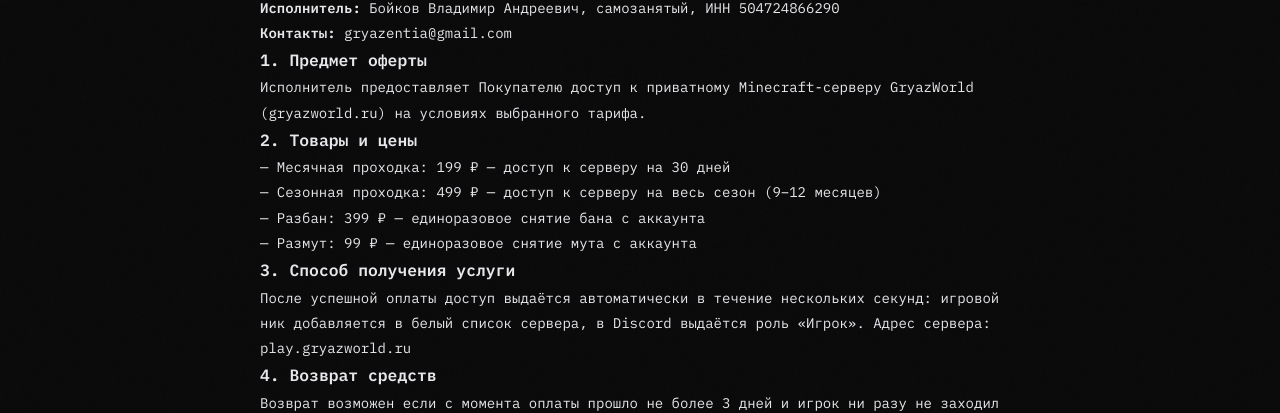
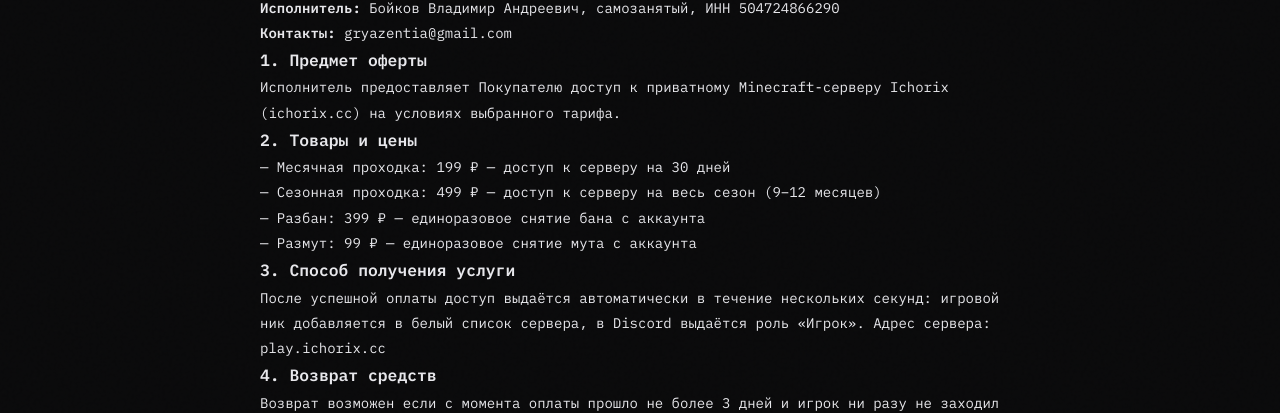
Before and after one commit to dkoov/gryazworld, a React (Vite) app in the folder frontend/: page /oferta in a window 1280 px wide. Shown: the part 188-601 px from the top of the page. Built offline with nearby package versions, Linux system fonts and the light colour scheme; no server answers; a web font is replaced by a local one.

Commit message:
замена gryazworld.ru на ichorix.cc, домены авторизация

```diff
--- a/frontend/src/api.js
+++ b/frontend/src/api.js
@@ -149,7 +149,7 @@
 }
 
 export const DISCORD_CLIENT_ID = import.meta.env.VITE_DISCORD_CLIENT_ID || ''
-export const DISCORD_REDIRECT_URI = import.meta.env.VITE_REDIRECT_URI || 'https://gryazworld.ru/cabinet'
+export const DISCORD_REDIRECT_URI = import.meta.env.VITE_REDIRECT_URI || 'https://ichorix.cc/cabinet'
 
 export async function createPayment(items) {
   if (!getSessionToken()) throw new Error('Нужно войти через Discord')
--- a/frontend/src/pages/CommunityPage.jsx
+++ b/frontend/src/pages/CommunityPage.jsx
@@ -520,7 +520,7 @@
         <div className="inp-group">
           <label>Ссылка на общину</label>
           <div style={{ display: 'flex', alignItems: 'center', gap: 4 }}>
-            <span style={{ color: 'var(--muted)', fontSize: 13, whiteSpace: 'nowrap' }}>gryazworld.ru/c/</span>
+            <span style={{ color: 'var(--muted)', fontSize: 13, whiteSpace: 'nowrap' }}>ichorix.cc/c/</span>
             <input
               type="text"
               value={editForm.slug || ''}
--- a/frontend/src/pages/OfertaPage.jsx
+++ b/frontend/src/pages/OfertaPage.jsx
@@ -8,7 +8,7 @@
       <p><strong>Контакты:</strong> gryazentia@gmail.com</p>
 
       <h3>1. Предмет оферты</h3>
-      <p>Исполнитель предоставляет Покупателю доступ к приватному Minecraft-серверу GryazWorld (gryazworld.ru) на условиях выбранного тарифа.</p>
+      <p>Исполнитель предоставляет Покупателю доступ к приватному Minecraft-серверу Ichorix (ichorix.cc) на условиях выбранного тарифа.</p>
 
       <h3>2. Товары и цены</h3>
       <p>— Месячная проходка: 199 ₽ — доступ к серверу на 30 дней</p>
@@ -17,7 +17,7 @@
       <p>— Размут: 99 ₽ — единоразовое снятие мута с аккаунта</p>
 
       <h3>3. Способ получения услуги</h3>
-      <p>После успешной оплаты доступ выдаётся автоматически в течение нескольких секунд: игровой ник добавляется в белый список сервера, в Discord выдаётся роль «Игрок». Адрес сервера: play.gryazworld.ru</p>
+      <p>После успешной оплаты доступ выдаётся автоматически в течение нескольких секунд: игровой ник добавляется в белый список сервера, в Discord выдаётся роль «Игрок». Адрес сервера: play.ichorix.cc</p>
 
       <h3>4. Возврат средств</h3>
       <p>Возврат возможен если с момента оплаты прошло не более 3 дней и игрок ни разу не заходил на сервер. Для возврата напишите на gryazentia@gmail.com или администратору в Discord.</p>
--- a/frontend/src/pages/StatsPage.jsx
+++ b/frontend/src/pages/StatsPage.jsx
@@ -29,7 +29,7 @@
     .filter(p => p.nickname.toLowerCase().includes(search.toLowerCase()))
 
   function copyIp() {
-    navigator.clipboard.writeText('play.gryazworld.ru').then(() => {
+    navigator.clipboard.writeText('play.ichorix.cc').then(() => {
       setCopied(true)
       setTimeout(() => setCopied(false), 2000)
     })
@@ -46,7 +46,7 @@
         <div className="server-info">
           <h2>GryazWorld</h2>
           <div className="ip-box">
-            <span className="ip-text">play.gryazworld.ru</span>
+            <span className="ip-text">play.ichorix.cc</span>
             <button className={`ip-copy ${copied ? 'copied' : ''}`} onClick={copyIp}>
               {copied ? '\u2713 Скопировано' : 'Копировать'}
             </button>
```
Also changed, not shown: 1 other file (tests, documents, lock files or other folders).
